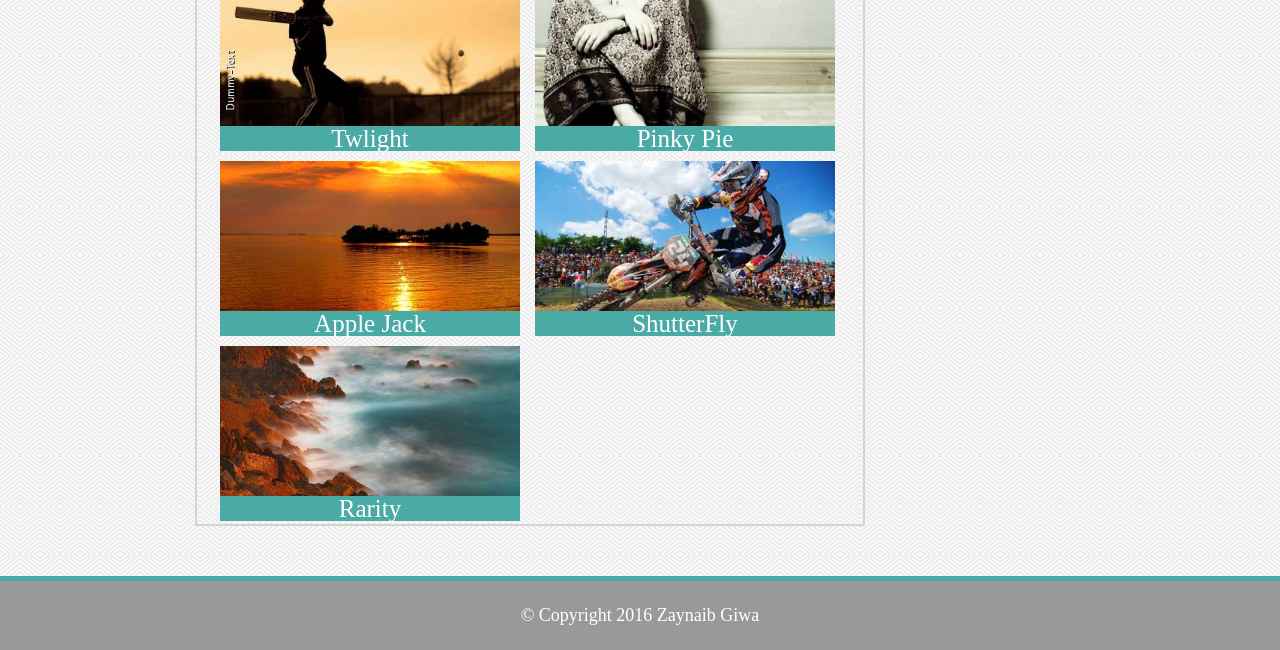
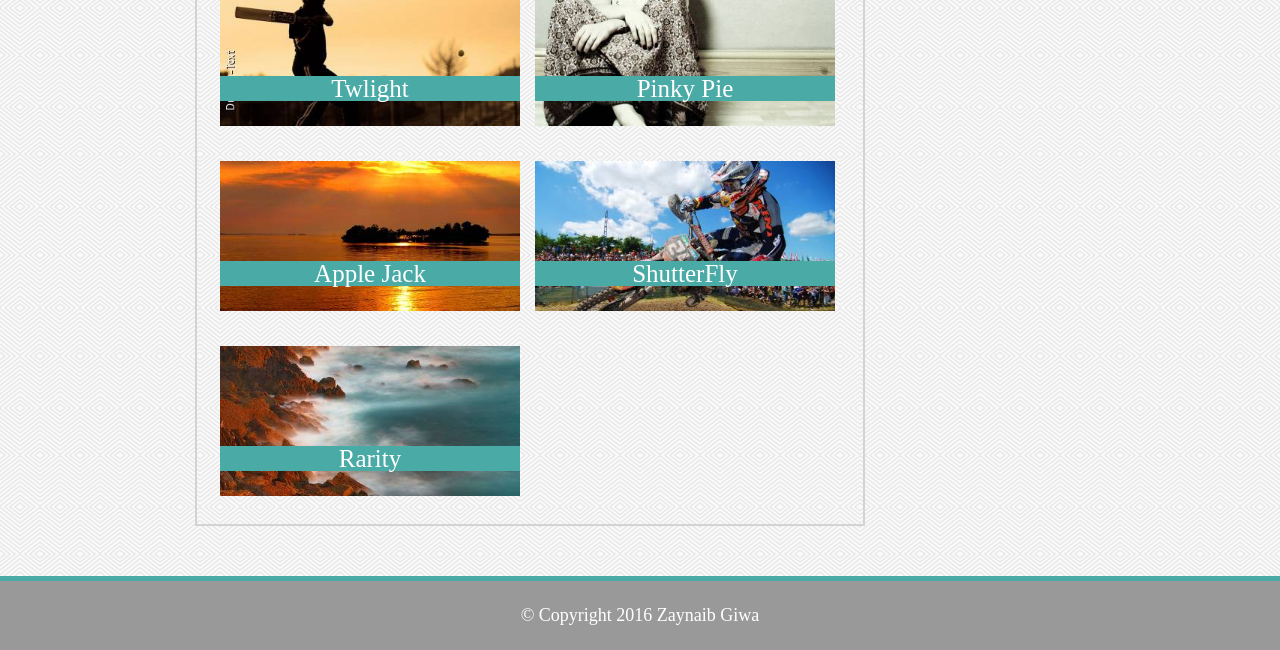
Before and after one commit to zaynaib/Basic-Portfolio, a plain HTML site: page portfolio.html in a window 1280 px wide. Shown: the part 246-896 px from the top of the page. Drawn offline with Linux system fonts and the light colour scheme.

Commit message:
fixed the overlay text

```diff
--- a/assets/css/style.css
+++ b/assets/css/style.css
@@ -211,6 +211,7 @@ figcaption{
 	position: absolute;
     font-size: 25px;
     float:right;
+    bottom:25px;
     width:100%;
 
 }
```
